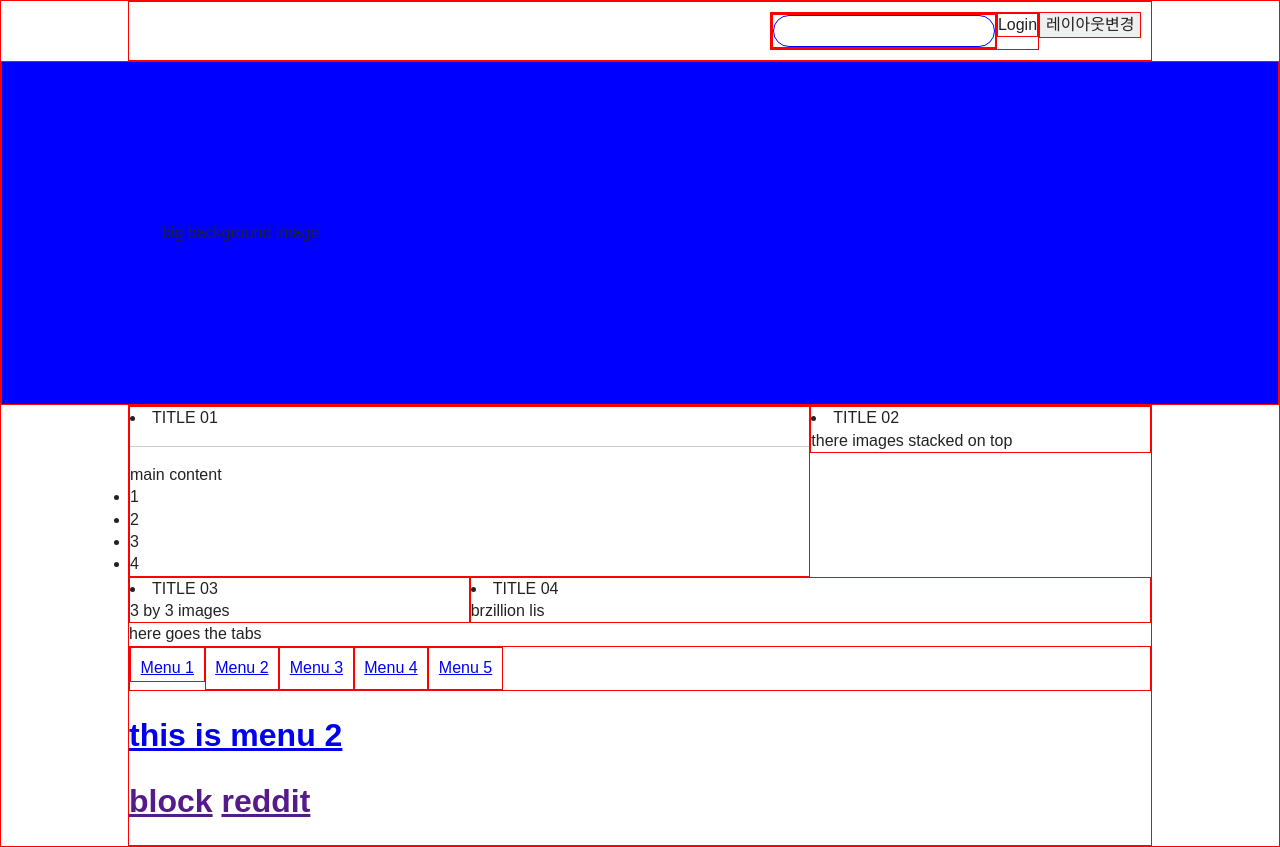
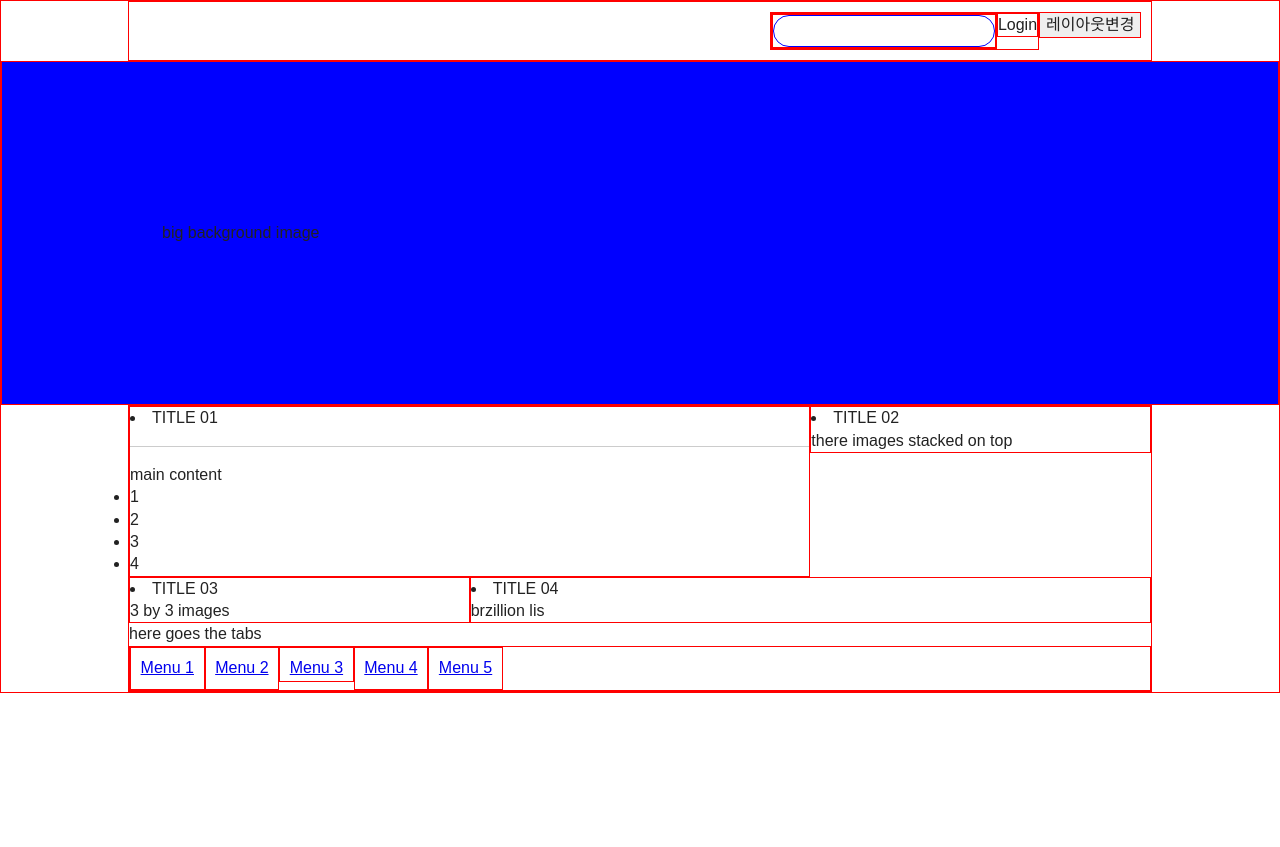
Before and after one commit to okdonga/frontend-coding-challenge, a plain HTML site: page index.html in a window 1280 px wide. After the commit the page ends 800 px from the top, so only its background shows below. Drawn offline with Linux system fonts and the light colour scheme.

Commit message:
made working tab

```diff
--- a/index.html
+++ b/index.html
@@ -73,11 +73,11 @@
                 <div>here goes the tabs</div>
                 <nav class="row">
                     <ul class="list-n clearfix gutters-t gutters-d debug">
-                        <li class="selected fl-l p-sm debug"><a href="menu-1">Menu 1</li>
-                        <li class="fl-l p-sm debug"><a href="menu-2">Menu 2</li>
-                        <li class="fl-l p-sm debug"><a href="menu_3">Menu 3</li>
-                        <li class="fl-l p-sm debug"><a href="menu_4">Menu 4</li>
-                        <li class="fl-l p-sm debug"><a href="menu_5">Menu 5</li>
+                        <li class="fl-l p-sm debug"><a href="menu-1" class="menu-1-tab">Menu 1</a></li>
+                        <li class="fl-l p-sm debug"><a href="menu-2" class="menu-2-tab">Menu 2</a></li>
+                        <li class="fl-l p-sm debug"><a href="menu-3" class="menu-3-tab">Menu 3</a></li>
+                        <li class="fl-l p-sm debug"><a href="menu-4" class="menu-4-tab">Menu 4</a></li>
+                        <li class="fl-l p-sm debug"><a href="menu-5" class="menu-5-tab">Menu 5</a></li>
                     </ul>
                 </nav>
 
--- a/js/application.js
+++ b/js/application.js
@@ -1,20 +1,22 @@
 $(document).ready(function() {
-  console.log('here');
+  // randomly generate the initial tab to be selected
+  // add active class tab
+  var randomNo = Math.floor(Math.random() * (5) + 1);
+  var contentName = 'menu-' + randomNo;
+  var className = 'menu-' + randomNo + '-tab';
 
-  // randomly generate the initial tab to be selected
-  var randomNo = 2;
-  // add active class tab
-  var className = 'menu-' + randomNo;
-  ($("." + className)).show()
+  $("." + className).parent().addClass("selected");
+  ($("." + contentName)).show();
 
   // on click, generate corresponding tab content
   $('nav>ul>li>a').click(function(event) {
     event.preventDefault();
-    // move selected class tab
-    // remove it from previous pos
-    // .addClass('selected')
     $('section>div').css('display', 'none');
+    $("." + className).parent().removeClass('selected');
+
     var selectedContent = $(this).attr('href');
-    ($("." + selectedContent)).show();
+    var selectedClassName = selectedContent + '-tab'
+    $("." + selectedClassName).parent().addClass("selected");
+    $("." + selectedContent).show();
   });
 })
```
